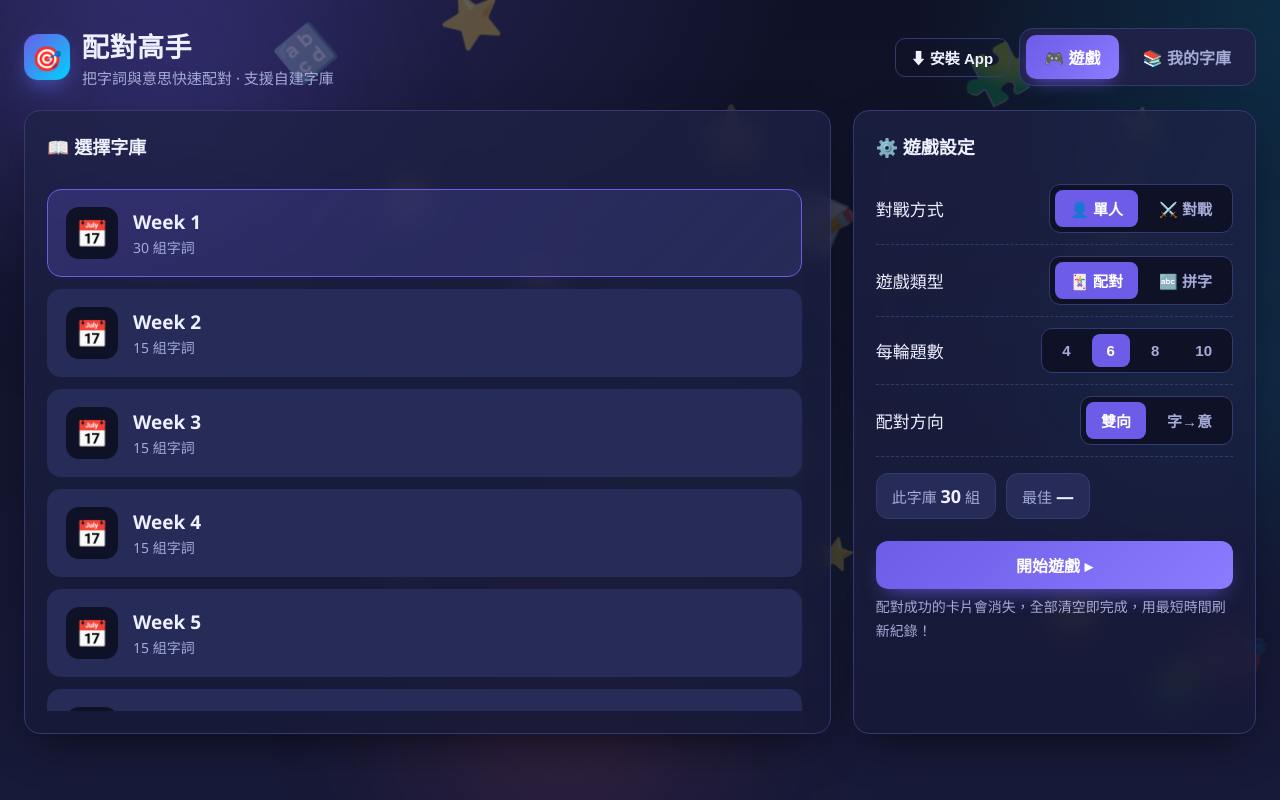
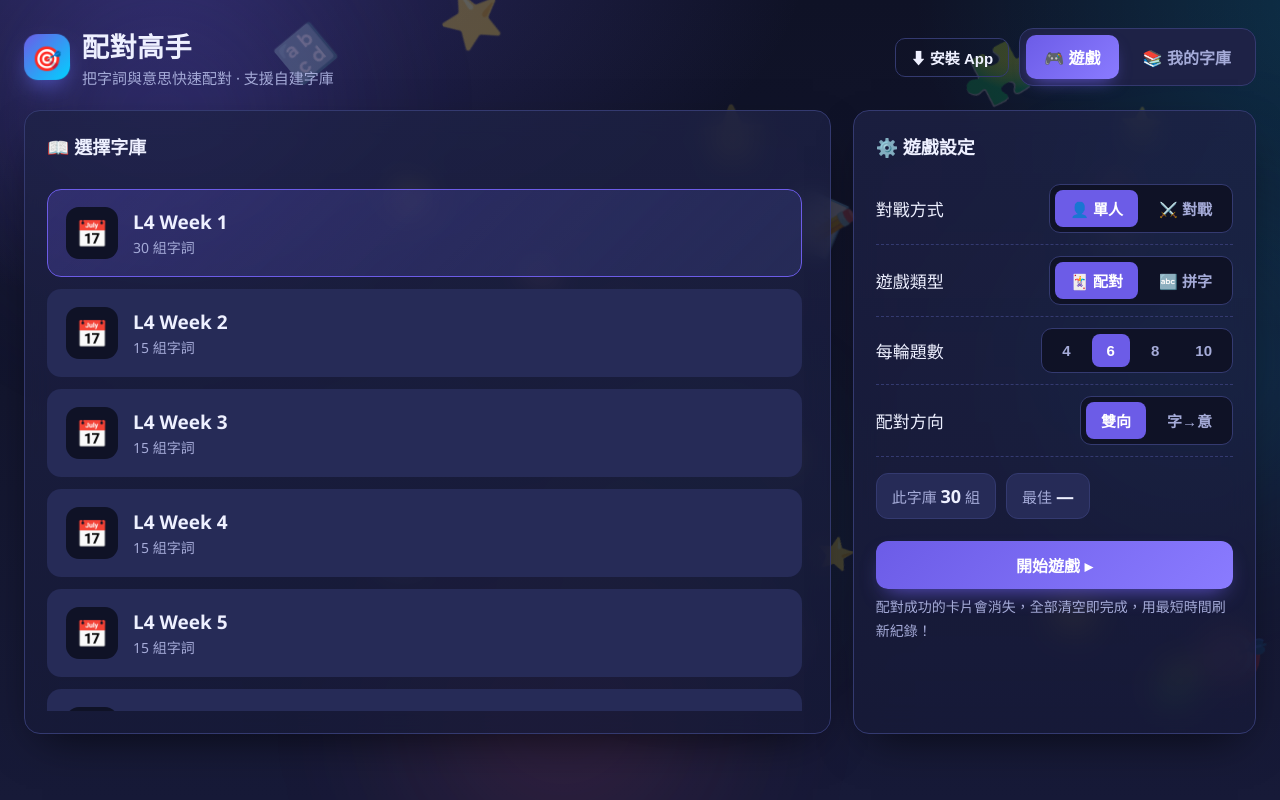
Before and after one commit to linhercherng/quizlet-match-mobile-app, a website: page index.html in a window 1280 px wide. Drawn offline with Linux system fonts and the light colour scheme.

Commit message:
Prefix Week decks with L4 (#2)

```diff
--- a/decks-v4.js
+++ b/decks-v4.js
@@ -3,7 +3,7 @@
 window.BUILTIN_DECKS = [
   {
     "emoji": "📅",
-    "name": "Week 1",
+    "name": "L4 Week 1",
     "pairs": [
       [
         "beach",
@@ -129,7 +129,7 @@ window.BUILTIN_DECKS = [
   },
   {
     "emoji": "📅",
-    "name": "Week 2",
+    "name": "L4 Week 2",
     "pairs": [
       [
         "balance",
@@ -195,7 +195,7 @@ window.BUILTIN_DECKS = [
   },
   {
     "emoji": "📅",
-    "name": "Week 3",
+    "name": "L4 Week 3",
     "pairs": [
       [
         "blanket",
@@ -261,7 +261,7 @@ window.BUILTIN_DECKS = [
   },
   {
     "emoji": "📅",
-    "name": "Week 4",
+    "name": "L4 Week 4",
     "pairs": [
       [
         "tree house",
@@ -327,7 +327,7 @@ window.BUILTIN_DECKS = [
   },
   {
     "emoji": "📅",
-    "name": "Week 5",
+    "name": "L4 Week 5",
     "pairs": [
       [
         "triangle",
@@ -393,7 +393,7 @@ window.BUILTIN_DECKS = [
   },
   {
     "emoji": "📅",
-    "name": "Week 7",
+    "name": "L4 Week 7",
     "pairs": [
       [
         "exhibition",
@@ -459,7 +459,7 @@ window.BUILTIN_DECKS = [
   },
   {
     "emoji": "📅",
-    "name": "Week 8",
+    "name": "L4 Week 8",
     "pairs": [
       [
         "sandals",
@@ -525,7 +525,7 @@ window.BUILTIN_DECKS = [
   },
   {
     "emoji": "📅",
-    "name": "Week 9",
+    "name": "L4 Week 9",
     "pairs": [
       [
         "compare",
@@ -591,7 +591,7 @@ window.BUILTIN_DECKS = [
   },
   {
     "emoji": "📅",
-    "name": "Week 10",
+    "name": "L4 Week 10",
     "pairs": [
       [
         "material",
@@ -657,7 +657,7 @@ window.BUILTIN_DECKS = [
   },
   {
     "emoji": "📅",
-    "name": "Week 12",
+    "name": "L4 Week 12",
     "pairs": [
       [
         "space",
@@ -723,7 +723,7 @@ window.BUILTIN_DECKS = [
   },
   {
     "emoji": "📅",
-    "name": "Week 13",
+    "name": "L4 Week 13",
     "pairs": [
       [
         "commander",
@@ -789,7 +789,7 @@ window.BUILTIN_DECKS = [
   },
   {
     "emoji": "📅",
-    "name": "Week 14",
+    "name": "L4 Week 14",
     "pairs": [
       [
         "seat",
@@ -855,7 +855,7 @@ window.BUILTIN_DECKS = [
   },
   {
     "emoji": "📅",
-    "name": "Week 15",
+    "name": "L4 Week 15",
     "pairs": [
       [
         "navigator",
@@ -921,7 +921,7 @@ window.BUILTIN_DECKS = [
   },
   {
     "emoji": "📅",
-    "name": "Week 22",
+    "name": "L4 Week 22",
     "pairs": [
       [
         "wise",
@@ -987,7 +987,7 @@ window.BUILTIN_DECKS = [
   },
   {
     "emoji": "📅",
-    "name": "Week 23",
+    "name": "L4 Week 23",
     "pairs": [
       [
         "quality",
@@ -1053,7 +1053,7 @@ window.BUILTIN_DECKS = [
   },
   {
     "emoji": "📅",
-    "name": "Week 24",
+    "name": "L4 Week 24",
     "pairs": [
       [
         "origin",
@@ -1460,3 +1460,13 @@ window.BUILTIN_DECKS = [
     ]
   }
 ];
+
+window.prefixL4WeekDecks = function prefixL4WeekDecks(decks) {
+  let changed = false;
+  const migrated = decks.map((deck) => {
+    if (typeof deck.name !== "string" || !/^Week \d+$/.test(deck.name)) return deck;
+    changed = true;
+    return { ...deck, name: `L4 ${deck.name}` };
+  });
+  return changed ? migrated : decks;
+};
--- a/index.html
+++ b/index.html
@@ -734,7 +734,14 @@ function id(){ return "d"+Math.random().toString(36).slice(2,9); }
 function loadDecks(){
   try{
     const raw = localStorage.getItem(LS_KEY);
-    if(raw){ const d = JSON.parse(raw); if(Array.isArray(d)&&d.length) return d; }
+    if(raw){
+      const d = JSON.parse(raw);
+      if(Array.isArray(d)&&d.length){
+        const migrated = window.prefixL4WeekDecks ? window.prefixL4WeekDecks(d) : d;
+        if(migrated !== d) localStorage.setItem(LS_KEY, JSON.stringify(migrated));
+        return migrated;
+      }
+    }
   }catch(e){}
   localStorage.setItem(LS_KEY, JSON.stringify(SAMPLE_DECKS));
   return SAMPLE_DECKS;
--- a/service-worker.js
+++ b/service-worker.js
@@ -1,6 +1,6 @@
 "use strict";
 
-const CACHE_NAME = "match-master-v3";
+const CACHE_NAME = "match-master-v4";
 const APP_SHELL = [
   "./",
   "./index.html",
```
Also changed, not shown: tests/decks.test.mjs (+22 -3 lines), tests/mobile-app.test.mjs (+1 -0 lines), README.md.
